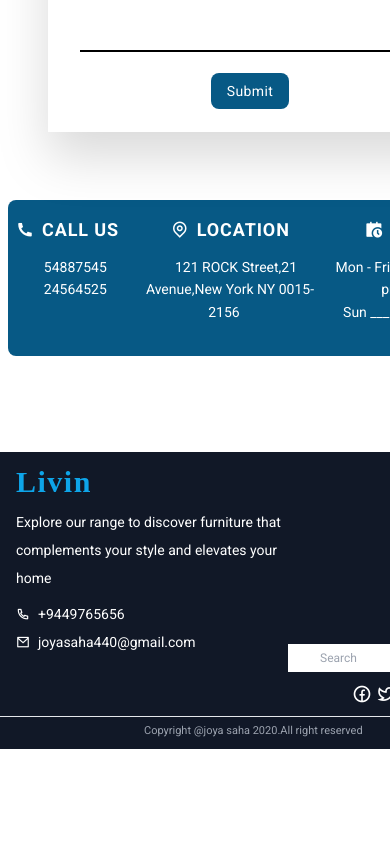
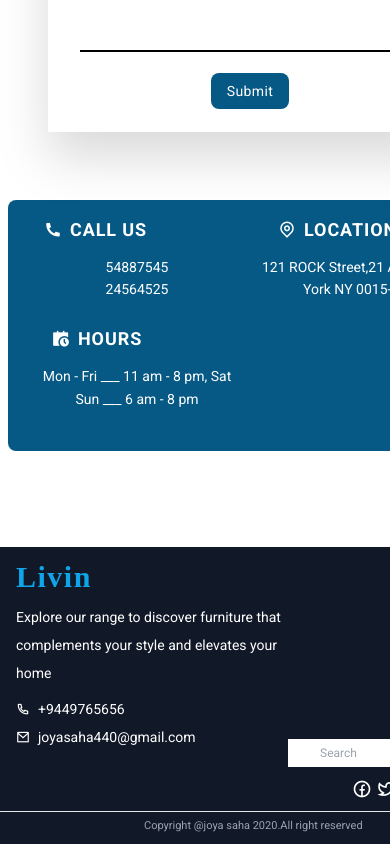
Before and after one commit to joyasaha1004/furniture-website, a React (Vite) app: page /contact in a window 390 px wide. Shown: the part 845-1689 px from the top of the page. Before the commit the page ends 1594 px from the top, so only its background shows below. Built offline with nearby package versions, Linux system fonts and the light colour scheme; a web font is replaced by a local one.

Commit message:
add all changes

```diff
--- a/src/App.jsx
+++ b/src/App.jsx
@@ -20,6 +20,7 @@ function App() {
   <Routes>
 
   <Route path="/hero" element={<Hero/>}/>
+  <Route path="/" element={<Hero/>}/>
     <Route path="/gallery" element={<Gallery/>}/>
     <Route path="/shop" element={<Shop/>}/>
     <Route path="/contact" element={<Contact/>}/>
--- a/src/Components/Contact_Section/Contact_Section.css
+++ b/src/Components/Contact_Section/Contact_Section.css
@@ -9,7 +9,7 @@
         @apply border-b-2 border-black  mb-4 w-full  pl-2 md:mb-6 lg:mb-8 xl:mb-12
     }
     .info{
-        @apply flex gap-2 relative mb-3  shrink-0  text-lg sm:pl-8  md:text-xl md:w-40  lg:text-3xl lg:mb-4 xl:text-4xl lg:w-56 xl:w-80
+        @apply flex gap-2 relative mb-3  shrink-0  text-lg sm:pl-5  md:text-xl md:w-40  lg:text-3xl lg:mb-4 xl:text-4xl lg:w-56 xl:w-80
     }
     .info h3{
         @apply font-bold  tracking-wider
--- a/src/Components/Contact_Section/Contact_Section.jsx
+++ b/src/Components/Contact_Section/Contact_Section.jsx
@@ -38,10 +38,10 @@ const Contact_Section = () => {
 </div>
 
 
-<div className="px-4 mt-12 sm:px-2 md:mt-20 md:px-4 lg:mt-28 xl:mt-36">
-  <div className=" text-center bg-sky-800 w-full px-4 py-4 text-white text-sm rounded-lg  md:flex  sm:grid grid-cols-3 sm:gap-3 md:text-base md:py-6 md:gap-8 lg:text-xl lg:py-8 xl:text-2xl xl:py-10   ">
+<div className="px-4 mt-12 sm:px-2 md:mt-20  lg:mt-28 xl:mt-36">
+  <div className=" text-center bg-sky-800 w-full px-4 py-4 text-white text-sm rounded-lg  md:flex  sm:grid grid-cols-2  md:text-base md:py-6 md:gap-8  lg:text-xl lg:py-8 xl:text-2xl xl:py-10   ">
 
-      <div className="mb-4 sm:-ml-10 md:ml-1">
+      <div className="mb-6 md:-ml-5 xl:-ml-3">
           <div className="info">
       <i class="ri-phone-fill"></i>
       <h3>CALL US</h3>
@@ -53,21 +53,21 @@ const Contact_Section = () => {
       </div>
       </div>
 
-      <div className="mb-4 sm:-ml-10  md:mx-5 lg:px-7 xl:px-5 xxl:px-20">
-          <div className="info lg:pl-12 xxl:pl-24">
+      <div className="mb-6  sm:mx-2 md:mx-5 lg:px-7 xl:px-5 xxl:px-20">
+          <div className="info md:pl-10 lg:pl-16 xxl:pl-28">
       <i class="ri-map-pin-line"></i>
       <h3>LOCATION</h3>
       </div>
       <div>
-          <span className="sm:mx-3 leading-relaxed ">121 ROCK Street,21 Avenue,New York NY 0015-2156</span>
+          <span className=" leading-relaxed ">121 ROCK Street,21 Avenue,New York NY 0015-2156</span>
 
       </div>
       </div>
 
 
 
- <div className="mb-4">
-     <div className="info xl:ml-16">
+ <div className="mb-6 sm:mx-2">
+     <div className="info lg:pl-12 xl:ml-16">
  <i class="ri-calendar-schedule-fill"></i>
       <h3>HOURS</h3>
       </div>
```
